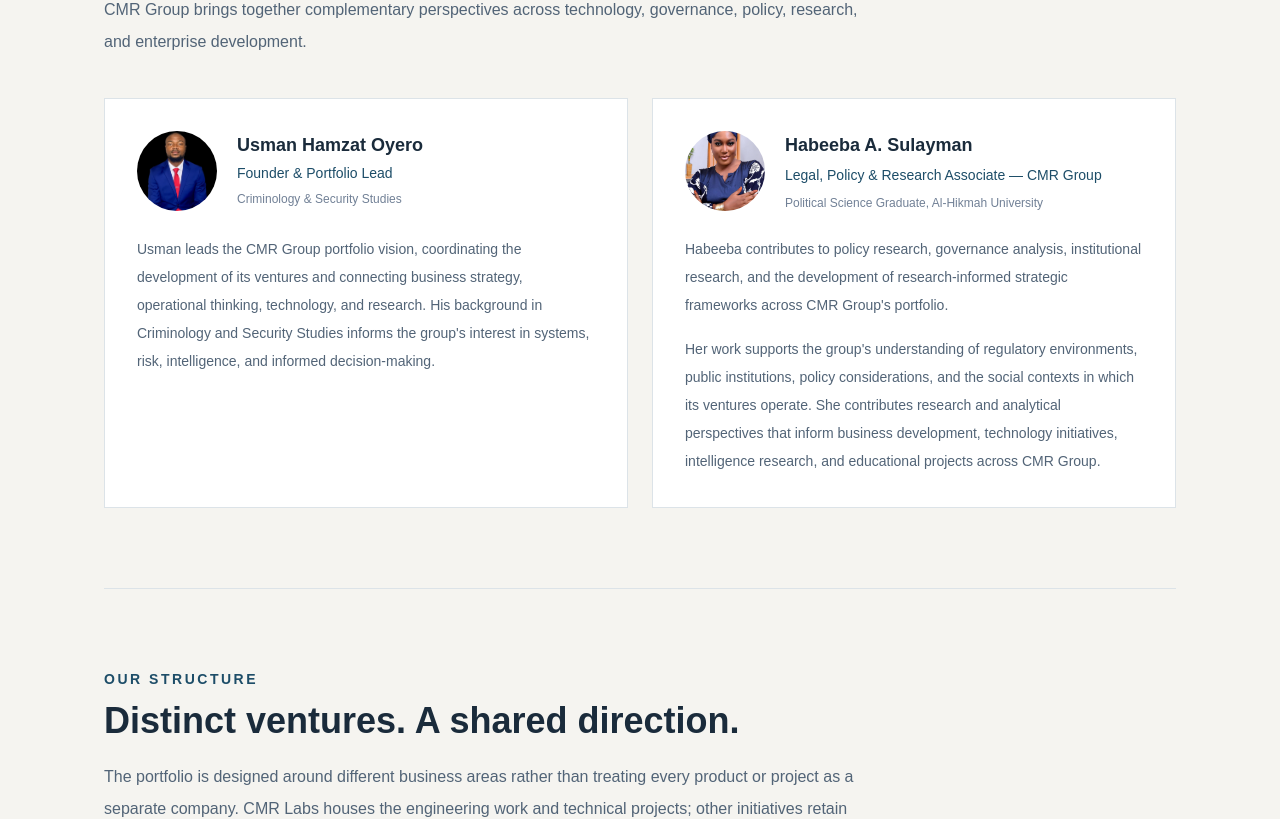
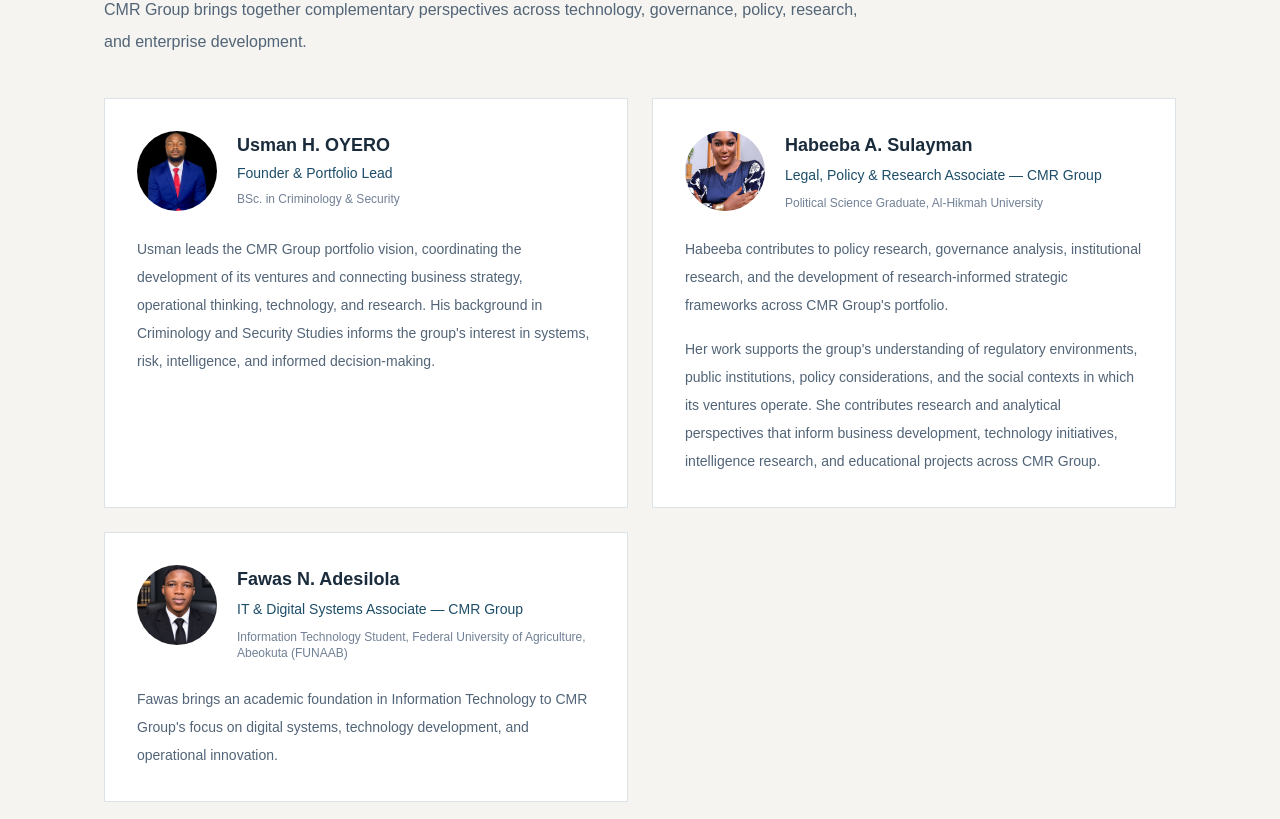
Before and after one commit to ooz-man/personal-website, a Next.js app: page /about in a window 1280 px wide. Shown: the part 1540-2359 px from the top of the page. Built offline with nearby package versions, Linux system fonts and the light colour scheme.

Commit message:
Update CMR Group About page and site layout

```diff
--- a/app/about/page.tsx
+++ b/app/about/page.tsx
@@ -6,7 +6,7 @@ import type { Metadata } from "next";
 export const metadata: Metadata = {
   title: "About",
   description:
-    "Learn about Usman Hamzat, OYERO, the vision behind the emerging CMR Group portfolio, its team, and its strategic direction.",
+    "Learn about Usman H. OYERO, the vision behind the emerging CMR Group portfolio, its team, and its strategic direction.",
 };
 
 const principles = [
@@ -146,7 +146,7 @@ export default function About() {
             <div className="flex flex-col items-start gap-6 sm:flex-row">
               <Image
                 src="/profile.jpg"
-                alt="Usman Hamzat Oyero"
+                alt="Usman H. OYERO"
                 width={112}
                 height={112}
                 className="h-24 w-24 rounded-full border-2 border-white object-cover shadow-sm"
@@ -154,7 +154,7 @@ export default function About() {
 
               <div>
                 <h3 className="text-xl font-semibold text-[#1A2B3B]">
-                  Usman Hamzat Oyero
+                  Usman H. OYERO
                 </h3>
 
                 <p className="mt-1 text-sm font-medium text-[#1D4D68]">
@@ -210,7 +210,7 @@ export default function About() {
               <div className="flex items-start gap-5">
                 <Image
                   src="/profile.jpg"
-                  alt="Usman Hamzat Oyero"
+                  alt="Usman H. OYERO"
                   width={96}
                   height={96}
                   className="h-20 w-20 shrink-0 rounded-full object-cover"
@@ -218,7 +218,7 @@ export default function About() {
 
                 <div>
                   <h3 className="text-lg font-bold text-[#1A2B3B]">
-                    Usman Hamzat Oyero
+                    Usman H. OYERO
                   </h3>
 
                   <p className="mt-1 text-sm font-medium text-[#1D4D68]">
@@ -226,7 +226,7 @@ export default function About() {
                   </p>
 
                   <p className="mt-2 text-xs text-[#718096]">
-                    Criminology & Security Studies
+                    BSc. in Criminology & Security
                   </p>
                 </div>
               </div>
@@ -281,6 +281,39 @@ export default function About() {
                 contributes research and analytical perspectives that inform
                 business development, technology initiatives, intelligence
                 research, and educational projects across CMR Group.
+              </p>
+            </article>
+
+            {/* Fawas */}
+            <article className="border border-[#DCE3E8] bg-white p-6 sm:p-8">
+              <div className="flex items-start gap-5">
+                <Image
+                  src="/fawaz.jpg"
+                  alt="Fawas N. Adesilola"
+                  width={96}
+                  height={96}
+                  className="h-20 w-20 shrink-0 rounded-full object-cover"
+                />
+
+                <div>
+                  <h3 className="text-lg font-bold text-[#1A2B3B]">
+                    Fawas N. Adesilola
+                  </h3>
+
+                  <p className="mt-1 text-sm font-medium leading-6 text-[#1D4D68]">
+                    IT &amp; Digital Systems Associate — CMR Group
+                  </p>
+
+                  <p className="mt-2 text-xs text-[#718096]">
+                    Information Technology Student, Federal University of Agriculture, Abeokuta (FUNAAB)
+                  </p>
+                </div>
+              </div>
+
+              <p className="mt-6 text-sm leading-7 text-[#526477]">
+                Fawas brings an academic foundation in Information Technology
+                to CMR Group&apos;s focus on digital systems, technology
+                development, and operational innovation.
               </p>
             </article>
           </div>
--- a/app/components/Footer.tsx
+++ b/app/components/Footer.tsx
@@ -53,29 +53,12 @@ export default function Footer() {
           </h2>
 
           <a
-            href="mailto:suthmanh@gmail.com"
+            href="mailto:cmrgroupltd@gmail.com"
             className="block w-fit text-sm text-slate-300 transition-colors hover:text-[#42A5FF]"
           >
-            suthmanh@gmail.com
+            cmrgroupltd@gmail.com
           </a>
 
-          <a
-            href="https://github.com/ooz-man"
-            target="_blank"
-            rel="noopener noreferrer"
-            className="block w-fit text-sm text-slate-300 transition-colors hover:text-[#42A5FF]"
-          >
-            GitHub ↗
-          </a>
-
-          <a
-            href="https://x.com/ooz1006"
-            target="_blank"
-            rel="noopener noreferrer"
-            className="block w-fit text-sm text-slate-300 transition-colors hover:text-[#42A5FF]"
-          >
-            X ↗
-          </a>
         </div>
       </div>
 
--- a/app/layout.tsx
+++ b/app/layout.tsx
@@ -17,14 +17,14 @@ const geistMono = Geist_Mono({
 
 export const metadata: Metadata = {
   title: {
-    default: "Usman Hamzat, OYERO | CMR Group",
+    default: "Usman H. OYERO | CMR Group",
     template: "%s | CMR Group",
   },
   description:
-    "The professional portfolio of Usman Hamzat Oyero, showcasing CMR Group's emerging ventures, technology projects, research, and strategic initiatives.",
+    "The professional portfolio of Usman H. OYERO, showcasing CMR Group's emerging ventures, technology projects, research, and strategic initiatives.",
   applicationName: "CMR Group Portfolio",
   openGraph: {
-    title: "Usman Hamzat, OYERO | CMR Group",
+    title: "Usman H. OYERO | CMR Group",
     description:
       "Explore the emerging CMR portfolio, CMR Labs engineering projects, research, and business initiatives.",
     type: "website",
```
Also changed, not shown: public/fawaz.jpg (added).
